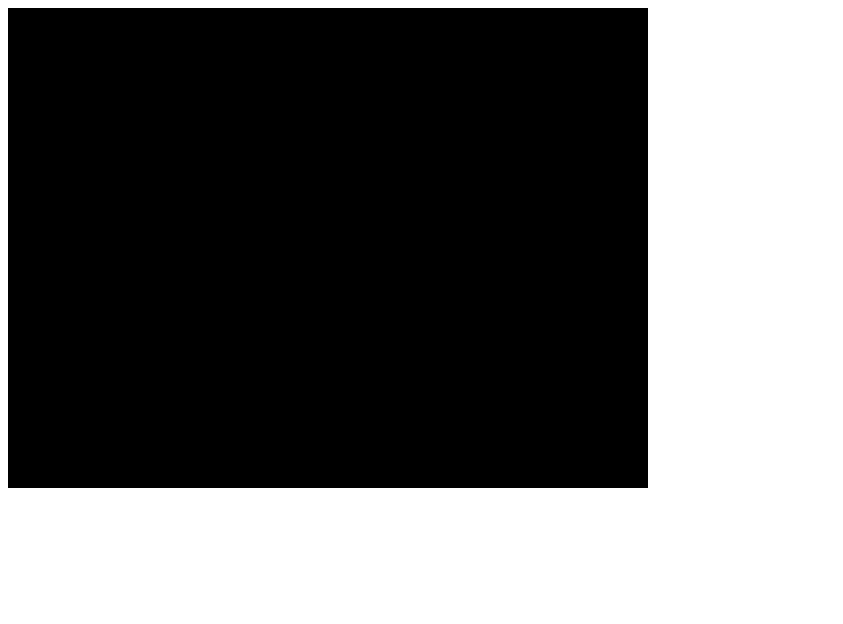
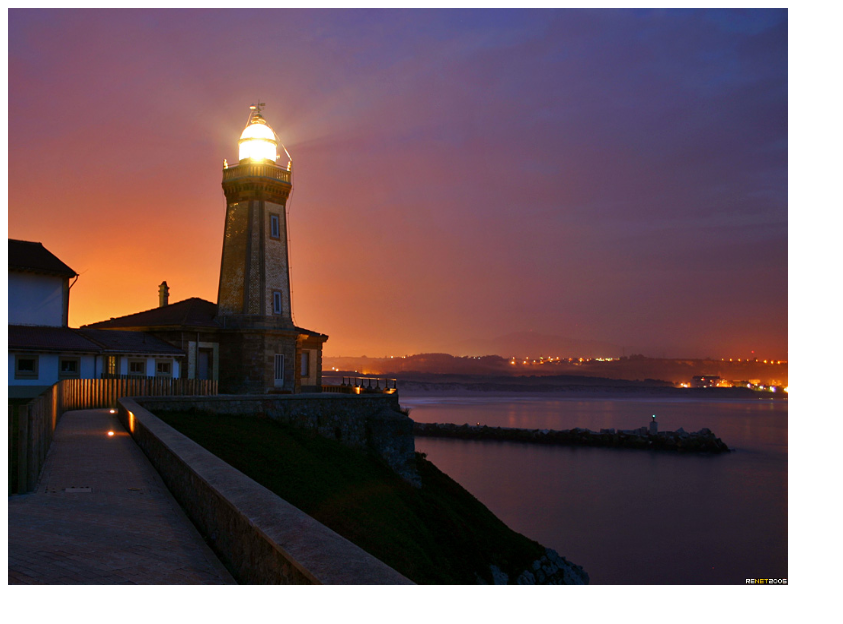
Before and after one commit to graushf/2D_Separable_Bokeh, a plain HTML site: page index.html in a window 1280 px wide. Shown: the whole page, without its empty margins (0-843 px from the left). Drawn offline with Linux system fonts and the light colour scheme; animation ran at ten frames a second.

Commit message:
Rendering NPOT screenfilling texture for 2D Bokeh effects

```diff
--- a/index.html
+++ b/index.html
@@ -5,7 +5,10 @@
         <script type="text/javascript" src="js/webgl-utils.js"></script>
 	    <script type="text/javascript" src="js/gl-matrix-test.js"></script>
         <script type="text/javascript" src="js/main.js"></script>
-
+        <script type="text/javascript" src="js/texture.js"></script>
+        <script type="text/javascript" src="js/ShaderUtils.js"></script>
+        <script type="text/javascript" src="js/Geometries.js"></script>
+        <script type="text/javascript" src="js/Renderer.js"></script>
 
         <script id="screenFillingTexture-fs" type="x-shader/x-fragment">
             precision mediump float;
@@ -14,6 +17,7 @@
             varying vec2 vUv;
 
             void main(void) {
+                //gl_FragColor = vec4(vUv, 0.0, 1.0); return;
                 gl_FragColor = texture2D(uSampler, vUv);
             }
         </script>
@@ -33,7 +37,7 @@
 
     <body onload="webGLStart();">
         <div class="container">
-            <canvas id="3D_scene-canvas" style="border: none;" width="640" height="480"></canvas>
+            <canvas id="3D_scene-canvas" style="border: none;" width="780" height="577"></canvas>
         </div>
     </body>
 </html>
--- /dev/null
+++ b/js/Geometries.js
@@ -0,0 +1,35 @@
+function initScreenFillingBuffers() {
+	screenFillingVertexPositionBuffer = gl.createBuffer();
+	gl.bindBuffer(gl.ARRAY_BUFFER, screenFillingVertexPositionBuffer);
+	vertices = [
+         1.0,  1.0,  0.0,
+        -1.0,  1.0,  0.0,
+         1.0, -1.0,  0.0,
+        -1.0, -1.0,  0.0
+    ];
+    gl.bufferData(gl.ARRAY_BUFFER, new Float32Array(vertices), gl.STATIC_DRAW);
+    screenFillingVertexPositionBuffer.itemSize = 3;
+    screenFillingVertexPositionBuffer.numItems = 4;
+
+    screenFillingTextureCoordBuffer = gl.createBuffer();
+    gl.bindBuffer(gl.ARRAY_BUFFER, screenFillingTextureCoordBuffer);
+    var textureCoords = [
+        1.0, 1.0,
+        0.0, 1.0,
+        1.0, 0.0,
+        0.0, 0.0
+    ];
+
+    gl.bufferData(gl.ARRAY_BUFFER, new Float32Array(textureCoords), gl.STATIC_DRAW);
+    screenFillingTextureCoordBuffer.itemSize = 2;
+    screenFillingTextureCoordBuffer.numItems = 4;
+
+    screenFillingIndexBuffer = gl.createBuffer();
+    gl.bindBuffer(gl.ELEMENT_ARRAY_BUFFER, screenFillingIndexBuffer);
+    var squareVertexIndices = [
+        0, 1, 3,    0, 3, 2
+    ];
+    gl.bufferData(gl.ELEMENT_ARRAY_BUFFER, new Uint16Array(squareVertexIndices), gl.STATIC_DRAW);
+    screenFillingIndexBuffer.itemSize = 1;
+    screenFillingIndexBuffer.numItems = 6;
+}
--- /dev/null
+++ b/js/Renderer.js
@@ -0,0 +1,25 @@
+
+function renderScrFillTexture() {
+    gl.useProgram(shaderProgramScrFillTexturePass);
+
+    shaderProgramScrFillTexturePass.vertexPositionAttribute = gl.getAttribLocation(shaderProgramScrFillTexturePass, "aVertexPosition");
+    gl.enableVertexAttribArray(shaderProgramScrFillTexturePass.vertexPositionAttribute);
+
+    shaderProgramScrFillTexturePass.textureCoordAttribute = gl.getAttribLocation(shaderProgramScrFillTexturePass, "aTextureCoord");
+    gl.enableVertexAttribArray(shaderProgramScrFillTexturePass.textureCoordAttribute);
+
+    shaderProgramScrFillTexturePass.samplerUniform = gl.getUniformLocation(shaderProgramScrFillTexturePass, "uSampler");
+
+    gl.bindBuffer(gl.ARRAY_BUFFER, screenFillingVertexPositionBuffer);
+    gl.vertexAttribPointer(shaderProgramScrFillTexturePass.vertexPositionAttribute, screenFillingVertexPositionBuffer.itemSize, gl.FLOAT, false, 0, 0);
+
+    gl.bindBuffer(gl.ARRAY_BUFFER, screenFillingTextureCoordBuffer);
+    gl.vertexAttribPointer(shaderProgramScrFillTexturePass.textureCoordAttribute, screenFillingTextureCoordBuffer.itemSize, gl.FLOAT, false, 0, 0);
+
+    gl.activeTexture(gl.TEXTURE0);
+    gl.bindTexture(gl.TEXTURE_2D, bokeh2DTexture);
+    gl.uniform1i(shaderProgramScrFillTexturePass.samplerUniform, 0);
+
+    gl.bindBuffer(gl.ELEMENT_ARRAY_BUFFER, screenFillingIndexBuffer);
+    gl.drawElements(gl.TRIANGLES, screenFillingIndexBuffer.numItems, gl.UNSIGNED_SHORT, 0);
+}
--- /dev/null
+++ b/js/ShaderUtils.js
@@ -0,0 +1,50 @@
+var shaderProgramScrFillTexturePass;
+
+function getShader(gl, id) {
+	var shaderScript = document.getElementById(id);
+	if (!shaderScript) {
+		return null;
+	}
+
+	var str = "";
+	var k = shaderScript.firstChild;
+	while (k) {
+		if (k.nodeType == 3) {
+			str += k.textContent;
+		}
+		k = k.nextSibling;
+	}
+
+	var shader;
+	if (shaderScript.type == "x-shader/x-fragment") {
+		shader = gl.createShader(gl.FRAGMENT_SHADER);
+	} else if (shaderScript.type = "x-shader/x-vertex") {
+		shader = gl.createShader(gl.VERTEX_SHADER);
+	} else {
+		return null;
+	}
+
+	gl.shaderSource(shader, str);
+	gl.compileShader(shader);
+
+	if (!gl.getShaderParameter(shader, gl.COMPILE_STATUS)) {
+		alert(gl.getShaderInfoLog(shader));
+		return null;
+	}
+
+	return shader;
+}
+
+function initShadersScreenFillingTexturePass() {
+    var fragmentShader = getShader(gl, "screenFillingTexture-fs");
+    var vertexShader = getShader(gl, "screenFillingTexture-vs");
+
+    shaderProgramScrFillTexturePass = gl.createProgram();
+    gl.attachShader(shaderProgramScrFillTexturePass, vertexShader);
+    gl.attachShader(shaderProgramScrFillTexturePass, fragmentShader);
+    gl.linkProgram(shaderProgramScrFillTexturePass);
+
+    if (!gl.getProgramParameter(shaderProgramScrFillTexturePass, gl.LINK_STATUS)) {
+        alert("Could not initialise shaders");
+    }
+}
--- a/js/main.js
+++ b/js/main.js
@@ -1,4 +1,8 @@
 var gl;
+
+var screenFillingVertexPositionBuffer;
+var screenFillingTextureCoordBuffer;
+var screenFillingIndexBuffer;
 
 function initGL(canvas) {
     try {
@@ -16,11 +20,19 @@ function tick() {
     requestAnimFrame(tick);
     gl.clearColor(0.0, 0.0, 0.0, 1.0);
     gl.clear(gl.COLOR_BUFFER_BIT | gl.DEPTH_BUFFER_BIT);
+
+    renderScrFillTexture();
 }
 
 function webGLStart() {
     var canvas = document.getElementById("3D_scene-canvas");
     initGL(canvas);
+
+    initSceneTexture();
+
+    initShadersScreenFillingTexturePass();
+
+    initScreenFillingBuffers();
 
     gl.clearColor(0.0, 0.0, 0.0, 1.0);
     //gl.enable(gl.DEPTH_TEST);
--- /dev/null
+++ b/js/texture.js
@@ -0,0 +1,78 @@
+var bokeh2DTexture;
+
+function initSceneTexture() {
+    bokeh2DTexture = loadTexture("http://localhost/2D_Separable_Bokeh/resources/textures/Scene.jpg")
+}
+
+function createAndSetupTexture()
+{
+    var texture = gl.createTexture();
+    gl.bindTexture(gl.TEXTURE_2D, texture);
+
+    // Set up texture so we can render any size image and so we are working with pixels.
+    gl.texParameteri(gl.TEXTURE_2D, gl.TEXTURE_WRAP_S, gl.CLAMP_TO_EDGE);
+    gl.texParameteri(gl.TEXTURE_2D, gl.TEXTURE_WRAP_T, gl.CLAMP_TO_EDGE);
+    gl.texParameteri(gl.TEXTURE_2D, gl.TEXTURE_MIN_FILTER, gl.NEAREST);
+    gl.texParameteri(gl.TEXTURE_2D, gl.TEXTURE_MAG_FILTER, gl.NEAREST);
+
+    return texture;
+}
+
+function handleLoadedTexture(texture) {
+	gl.pixelStorei(gl.UNPACK_FLIP_Y_WEBGL, true);
+	gl.bindTexture(gl.TEXTURE_2D, texture);
+	gl.texImage2D(gl.TEXTURE_2D, 0, gl.RGBA, gl.RGBA, gl.UNSIGNED_BYTE, texture.image);
+	gl.texParameteri(gl.TEXTURE_2D, gl.TEXTURE_MAG_FILTER, gl.LINEAR);
+	gl.texParameteri(gl.TEXTURE_2D, gl.TEXTURE_MIN_FILTER, gl.LINEAR);
+	//gl.generateMipmap(gl.TEXTURE_2D);
+
+	gl.bindTexture(gl.TEXTURE_2D, null);
+}
+
+function isPowerOf2(value) {
+    return (value & (value - 1)) == 0;
+}
+
+function loadTexture(url) {
+    const texture = gl.createTexture();
+    gl.pixelStorei(gl.UNPACK_FLIP_Y_WEBGL, true);
+    gl.bindTexture(gl.TEXTURE_2D, texture);
+
+    // Because images have to be downloaded over the internet
+    // they might take a moment until they are ready.
+    // Until then put a single pixel in the texture so we can
+    // use it immediately. When the image has finished downloading
+    // we'll update the texture with the contents of the image.
+    const level = 0;
+    const internalFormal = gl.RGBA;
+    const width = 1;
+    const height = 1;
+    const border = 0;
+    const srcFormat = gl.RGBA;
+    const srcType = gl.UNSIGNED_BYTE;
+    const pixel = new Uint8Array([0, 0, 255, 255]); // opaque blue
+    gl.texImage2D(gl.TEXTURE_2D, level, internalFormal, width, height, border, srcFormat, srcType, pixel);
+
+    const image = new Image();
+    image.onload = function() {
+        gl.bindTexture(gl.TEXTURE_2D, texture);
+        gl.texImage2D(gl.TEXTURE_2D, level, internalFormal, srcFormat, srcType, image);
+
+        // WebGL1 has different requirements for power of 2 images
+        // vs non power of 2 images so check if the image is a
+        // power of 2 in both dimensions
+        if (isPowerOf2(image.width) && isPowerOf2(image.height)) {
+            // Yes, it's a power of 2. Generate mips.
+            gl.generateMipmap(gl.TEXTURE_2D);
+        } else {
+            // No, it's not a power of 2. Turn of mips and set
+            // wrapping to clamp to edge
+            gl.texParameteri(gl.TEXTURE_2D, gl.TEXTURE_WRAP_S, gl.CLAMP_TO_EDGE);
+            gl.texParameteri(gl.TEXTURE_2D, gl.TEXTURE_WRAP_T, gl.CLAMP_TO_EDGE);
+            gl.texParameteri(gl.TEXTURE_2D, gl.TEXTURE_MIN_FILTER, gl.LINEAR);
+        }
+    };
+    image.src = url;
+
+    return texture;
+}
```
Also changed, not shown: resources/textures/Scene.jpg (added), resources/textures/checker_grey_pot.jpg (added).
